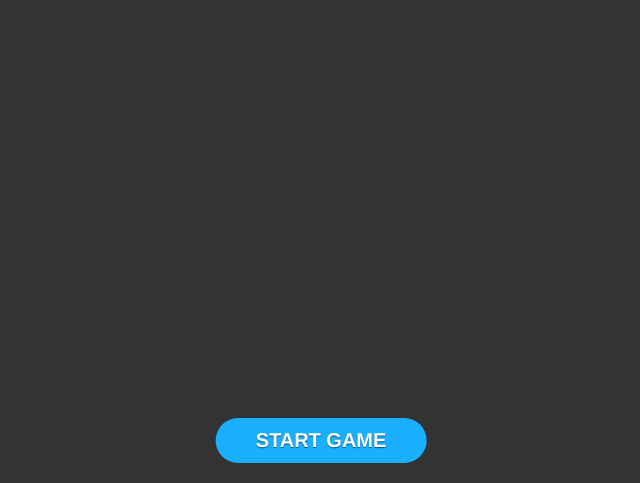
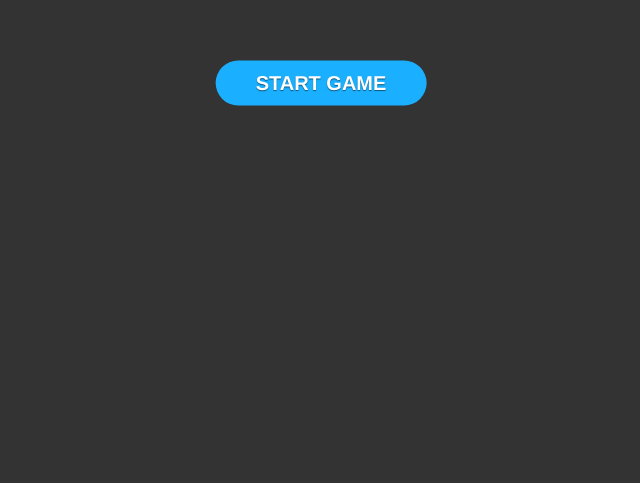
Before and after one commit to brun8liveira/pokred, a plain HTML site: page index.html in a window 1280 px wide. Shown: the part 317-800 px from the top of the page, without its empty margins (319-959 px from the left). Drawn offline with Linux system fonts and the light colour scheme.

Commit message:
Update index.html

```diff
--- a/index.html
+++ b/index.html
@@ -20,6 +20,13 @@
         background: black;
         display: block;
     }
+    .ejs_start_button {
+    position: absolute !important;
+    top: 50% !important;
+    left: 50% !important;
+    transform: translate(-50%, -50%) !important;
+    z-index: 9999 !important;
+}
 </style>
 
 <script>
```
